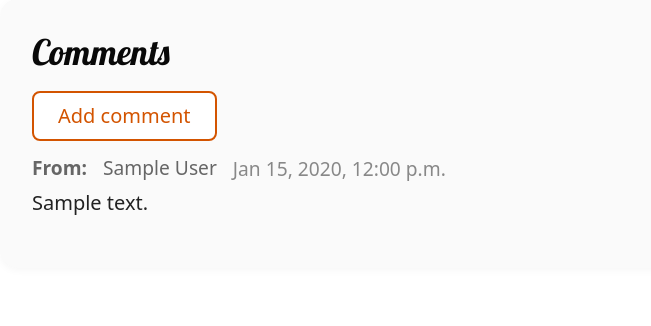
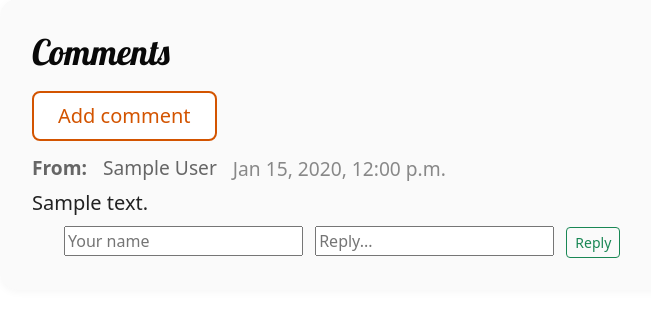
Before and after one commit to AndraPetcuEndava/my-first-blog, a Django app: page /post/1/ in a window 1280 px wide. Shown: the part 252-578 px from the top of the page, without its empty margins (82-733 px from the left). Run offline with Django 5.2, Linux system fonts and the light colour scheme; tables that the repository leaves empty hold one stand-in row (values such as "Sample post").

Commit message:
Add structured comments and formatting

```diff
--- a/blog/models.py
+++ b/blog/models.py
@@ -41,10 +41,13 @@ class Post(models.Model):
 # ------------------------------
 # COMMENT MODEL
 # ------------------------------
+
 class Comment(models.Model):
     # Each comment belongs to a specific Post
-    # 'related_name' allows us to access all comments of a post via post.comments
     post = models.ForeignKey('blog.Post', on_delete=models.CASCADE, related_name='comments')
+
+    # Replies: parent comment (null for top-level)
+    parent = models.ForeignKey('self', null=True, blank=True, related_name='replies', on_delete=models.CASCADE)
 
     # Basic comment info
     author = models.CharField(max_length=200)
--- /dev/null
+++ b/blog/static/css/comments_section.css
@@ -0,0 +1,27 @@
+/* Comments section styles moved from comments_list.html */
+.add-comment-btn {
+    margin-bottom:12px; color: #d35400; background: #fff; border: 2px solid #d35400; border-radius: 8px; font-size: 1.25rem; font-family: inherit; font-weight: 400; padding: 8px 24px; transition: background 0.2s, color 0.2s;
+    display: inline-block;
+    text-align: center;
+    text-decoration: none;
+}
+.add-comment-btn:hover, .add-comment-btn:focus {
+    background: #d35400;
+    color: #fff;
+}
+/* Prevent comments section from expanding vertically */
+#comments-list {
+    min-height: 80px;
+    padding-top: 0;
+    padding-bottom: 0;
+    margin-top: 0;
+    margin-bottom: 0;
+}
+.comment {
+    margin-bottom: 0;
+    padding-bottom: 0;
+}
+.comment-separator {
+    margin-top: 8px;
+    margin-bottom: 8px;
+}
--- a/blog/templates/blog/base.html
+++ b/blog/templates/blog/base.html
@@ -16,7 +16,8 @@
         <title>Django Girls blog</title>
         <link rel="stylesheet" href="https://cdn.jsdelivr.net/npm/bootstrap@5.3.3/dist/css/bootstrap.min.css" integrity="sha384-QWTKZyjpPEjISv5WaRU9OFeRpok6YctnYmDr5pNlyT2bRjXh0JMhjY6hW+ALEwIH" crossorigin="anonymous">
         <link rel="stylesheet" href="https://fonts.googleapis.com/css?family=Lobster&subset=latin,latin-ext">
-        <link rel="stylesheet" href="{% static 'css/blog.css' %}">
+    <link rel="stylesheet" href="{% static 'css/blog.css' %}">
+    <link rel="stylesheet" href="{% static 'css/comments_section.css' %}">
     </head>
     <body>
         <!-- SITE HEADER / NAVIGATION BAR -->
--- a/blog/templates/blog/comments_list.html
+++ b/blog/templates/blog/comments_list.html
@@ -1,23 +1,30 @@
-<style>
-    .add-comment-btn {
-        margin-bottom:12px; color: #d35400; background: #fff; border: 2px solid #d35400; border-radius: 8px; font-size: 1.25rem; font-family: inherit; font-weight: 400; padding: 8px 24px; transition: background 0.2s, color 0.2s;
-        display: inline-block;
-        text-align: center;
-        text-decoration: none;
-    }
-    .add-comment-btn:hover, .add-comment-btn:focus {
-        background: #d35400;
-        color: #fff;
-    }
-</style>
+<!-- =========================================================
+   COMMENTS LIST PARTIAL
+   =========================================================
+   Renders all comments for a post.
+   returned by views for AJAX updates (add / approve / delete).
+   ---------------------------------------------------------
+   Features:
+   - Displays top-level comments and their replies
+   - Shows moderation controls for authenticated users
+   - Includes reply forms for approved comments
+   - Supports "show more replies" toggle
+========================================================= -->
+
+{% if not user.is_authenticated %}
 <a href="{% url 'add_comment_to_post' pk=post.pk %}" class="add-comment-btn">Add comment</a>
+{% endif %}
 
+<!-- ---------- MAIN COMMENTS LOOP ---------- -->
 {% for comment in post.comments.all %}
+{% if not comment.parent %}
     {% if user.is_authenticated or comment.approved_comment %}
         <div class="comment">
+            <!-- ---------- COMMENT METADATA (author, date, moderation controls) ---------- -->
             <div class="comment-meta" style="display:flex;align-items:center;gap:16px;">
                 <strong>From:</strong> {{ comment.author }}
                 <span class="comment-date">{{ comment.created_date|date:"M d, Y, g:i a" }}</span>
+
                 {% if user.is_authenticated %}
                     {% if not comment.approved_comment %}
                         <button type="button"
@@ -35,6 +42,7 @@
                             {% include './icons/hand-thumbs-down.svg' %}
                         </button>
                     {% else %}
+
                         <!-- Delete button for approved comments -->
                         <button type="button"
                                 class="btn btn-sm btn-outline-danger js-comment-action"
@@ -50,11 +58,55 @@
                 {% endif %}
             </div>
             <div class="comment-text">{{ comment.text }}</div>
+
+            <!-- REPLIES SECTION -->
+            {% with replies=comment.replies.all|dictsort:"created_date" %}
+                {% if replies %}
+                    <div class="comment-replies" style="margin-left:32px;">
+                        {% for reply in replies|slice:":2" %}
+                            <div class="reply">
+                                   <div class="reply-meta" style="display:flex;align-items:center;gap:12px;">
+                                       <strong>Reply from:</strong> {{ reply.author }}
+                                       <span class="reply-date">{{ reply.created_date|date:"M d, Y, g:i a" }}</span>
+                                </div>
+                                <div class="reply-text">{{ reply.text }}</div>
+                            </div>
+                        {% endfor %}
+
+                        <!-- Show "More replies" toggle if >2 replies -->
+                        {% if replies|length > 2 %}
+                            <button type="button" class="btn btn-sm btn-outline-primary show-more-replies" onclick="this.nextElementSibling.style.display='block';this.style.display='none';">More replies</button>
+                            <div class="more-replies" style="display:none;">
+                                {% for reply in replies|slice:"2:" %}
+                                    <div class="reply">
+                                           <div class="reply-meta" style="display:flex;align-items:center;gap:12px;">
+                                               <strong>Reply from:</strong> {{ reply.author }}
+                                               <span class="reply-date">{{ reply.created_date|date:"M d, Y, g:i a" }}</span>
+                                        </div>
+                                        <div class="reply-text">{{ reply.text }}</div>
+                                    </div>
+                                {% endfor %}
+                            </div>
+                        {% endif %}
+                    </div>
+                {% endif %}
+            {% endwith %}
+
+            <!-- REPLY FORM (only for posted/approved comments) -->
+            {% if comment.approved_comment %}
+            <form method="POST" action="{% url 'add_reply_to_comment' pk=comment.pk %}" class="reply-form" style="margin-left:32px; margin-top:8px;">
+                {% csrf_token %}
+                <input type="text" name="author" placeholder="Your name" required style="margin-right:8px;">
+                <input type="text" name="text" placeholder="Reply..." required style="margin-right:8px;">
+                <button type="submit" class="btn btn-sm btn-outline-success">Reply</button>
+            </form>
+            {% endif %}
         </div>
     {% endif %}
     {% if not forloop.last %}
         <hr class="comment-separator">
     {% endif %}
+{% endif %}
 {% empty %}
     <p>No comments yet.</p>
 {% endfor %}
--- a/blog/templates/blog/post_detail.html
+++ b/blog/templates/blog/post_detail.html
@@ -67,7 +67,6 @@
   <div id="comments" class="comments-section">
     <h2>Comments</h2>
 
-    <!-- list container (replaced by AJAX responses) -->
     <div id="comments-list">
       {% include 'blog/comments_list.html' %}
     </div>
@@ -92,13 +91,11 @@ document.addEventListener('DOMContentLoaded', () => {
       const res = await fetch(form.action, {
         method: form.method,
         headers: { 'X-Requested-With': 'XMLHttpRequest' },
-        body: new FormData(form) // includes CSRF token
+        body: new FormData(form)
       });
       if (res.ok) {
-        listEl.innerHTML = await res.text(); // replace list only
+        listEl.innerHTML = await res.text();
         form.reset();
-
-        // close modal if present
         const modalEl = document.getElementById('addCommentModal');
         if (modalEl && window.bootstrap) {
           const modal = window.bootstrap.Modal.getInstance(modalEl);
@@ -109,7 +106,23 @@ document.addEventListener('DOMContentLoaded', () => {
     });
   });
 
-  // APPROVE / DELETE — event delegation so it survives re-render
+    // REPLY TO COMMENT (AJAX, stays in place, works for all forms)
+    document.addEventListener('submit', async (e) => {
+      const form = e.target.closest('.reply-form');
+      if (!form) return;
+      e.preventDefault();
+      const res = await fetch(form.action, {
+        method: 'POST',
+        headers: { 'X-Requested-With': 'XMLHttpRequest', 'X-CSRFToken': getCookie('csrftoken') },
+        body: new FormData(form)
+      });
+      if (res.ok) {
+        listEl.innerHTML = await res.text();
+        stayInComments();
+      }
+    });
+
+  // ------------------- APPROVE / DELETTE ---------------
   document.addEventListener('click', async (e) => {
     const actionEl = e.target.closest('.js-comment-action');
     if (!actionEl) return;
@@ -124,7 +137,7 @@ document.addEventListener('DOMContentLoaded', () => {
 
     if (method === 'POST') {
       headers['X-CSRFToken'] = getCookie('csrftoken');
-      body = new FormData(); // empty body is fine; server only needs method + csrf
+      body = new FormData();
     }
 
     const res = await fetch(url, { method, headers, body });
@@ -134,7 +147,7 @@ document.addEventListener('DOMContentLoaded', () => {
     }
   });
 
-  // CSRF helper
+  //------------------- CSFR helper -------------------
   function getCookie(name) {
     let c = document.cookie ? document.cookie.split(';') : [];
     for (let i = 0; i < c.length; i++) {
--- a/blog/urls.py
+++ b/blog/urls.py
@@ -27,5 +27,6 @@ urlpatterns = [
     path('post/<int:pk>/comment/', views.add_comment_to_post, name='add_comment_to_post'),
     path('comment/<int:pk>/approve/', views.comment_approve, name='comment_approve'),
     path('comment/<int:pk>/remove/', views.comment_remove, name='comment_remove'),
+        path('comment/<int:pk>/reply/', views.add_reply_to_comment, name='add_reply_to_comment'),
 
 ]
--- a/blog/views.py
+++ b/blog/views.py
@@ -44,11 +44,9 @@ def post_edit(request, pk):
     if request.method == "POST":
         form = PostForm(request.POST, instance=post)
         if form.is_valid():
-            updated_post = form.save(commit=False)
-            updated_post.author = request.user
-            # Do NOT update published_date on edit
-            updated_post.published_date = post.published_date
-            updated_post.save()
+            post = form.save(commit=False)
+            post.author = request.user
+            post.save()
             return redirect('post_detail', pk=post.pk)
     else:
         form = PostForm(instance=post)
@@ -87,7 +85,8 @@ def add_comment_to_post(request, pk):
             if request.headers.get('x-requested-with') == 'XMLHttpRequest':
                 return render(request, 'blog/comments_list.html', {'post': post, 'user': request.user})
 
-            return redirect('post_detail', pk=post.pk)
+            from django.urls import reverse
+            return HttpResponseRedirect(reverse('post_detail', args=[post.pk]) + '#comments-part')
 
         # validation failed – fallback full page (non-AJAX)
         return render(request, 'blog/add_comment_to_post.html', {'form': form})
@@ -121,3 +120,30 @@ def comment_remove(request, pk):
         return render(request, 'blog/comments_list.html', {'post': post, 'user': request.user})
 
     return HttpResponseRedirect(reverse('post_detail', args=[post.pk]))
+
+# Add a reply to a comment
+from django.views.decorators.csrf import csrf_exempt
+from django.http import JsonResponse
+@csrf_exempt
+def add_reply_to_comment(request, pk):
+    from .models import Comment
+    parent_comment = get_object_or_404(Comment, pk=pk)
+    if request.method == "POST":
+        author = request.POST.get('author')
+        text = request.POST.get('text')
+        if author and text:
+            # Create reply comment
+            reply = Comment.objects.create(
+                post=parent_comment.post,
+                author=author,
+                text=text,
+                approved_comment=True,
+            )
+            # Link reply to parent
+            reply.parent = parent_comment
+            reply.save()
+        # AJAX: return updated comments list
+        if request.headers.get('x-requested-with') == 'XMLHttpRequest':
+            return render(request, 'blog/comments_list.html', {'post': parent_comment.post, 'user': request.user})
+        return redirect('post_detail', pk=parent_comment.post.pk)
+    return redirect('post_detail', pk=parent_comment.post.pk)
```
Also changed, not shown: blog/migrations/0003_alter_comment_options_comment_parent.py (added).
